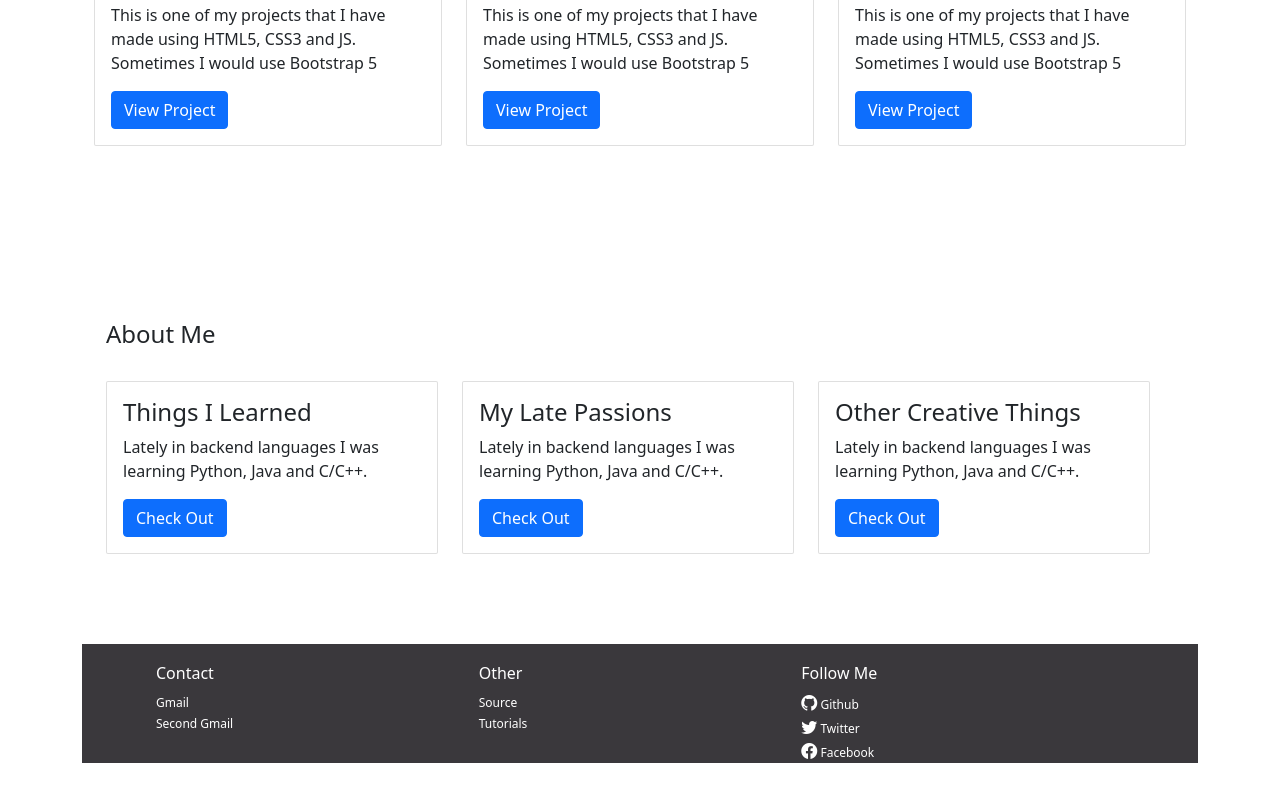
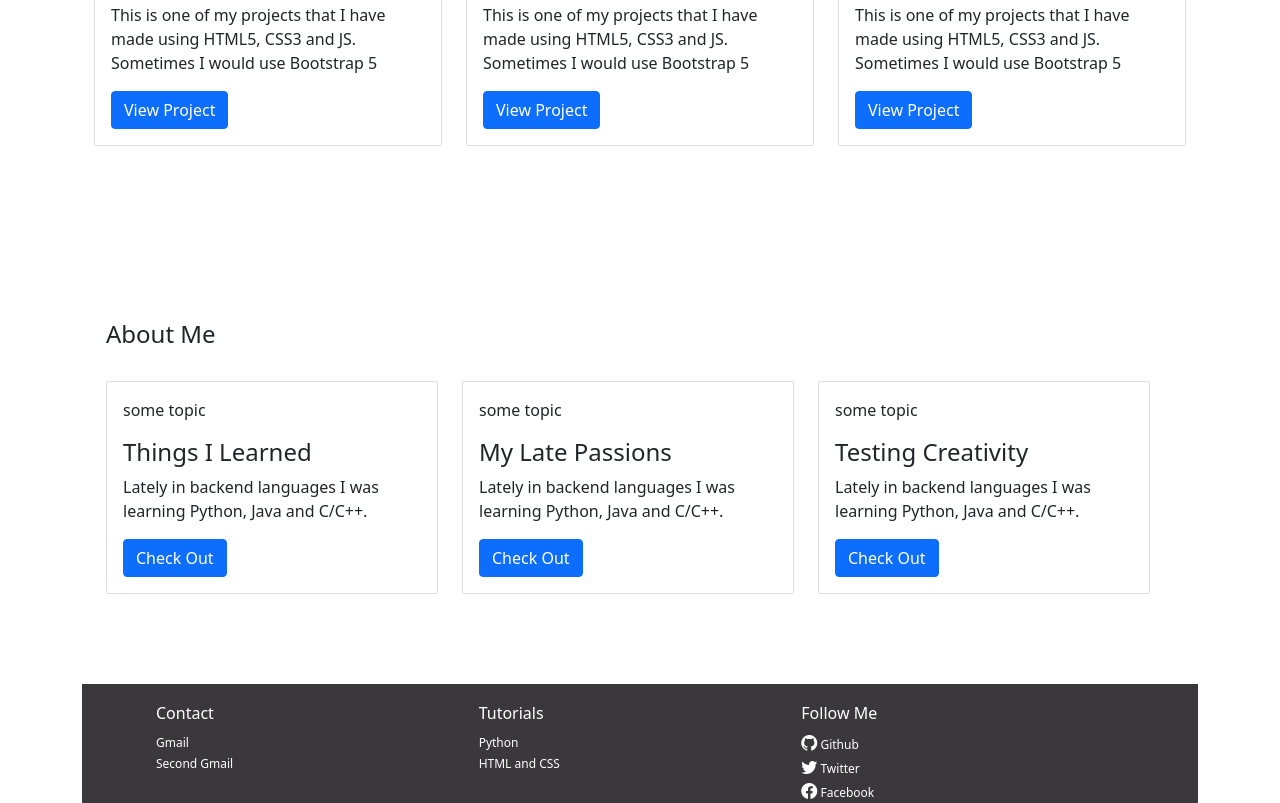
Before and after one commit to oliszymanski/My-Blog, a plain HTML site: page my_blog/index.html in a window 1280 px wide. Shown: the part 813-1616 px from the top of the page. Before the commit the page ends 1576 px from the top, so only its background shows below. Drawn offline with nearby package versions, Linux system fonts and the light colour scheme.

Commit message:
adding the topic titles for cards

```diff
--- a/my_blog/index.html
+++ b/my_blog/index.html
@@ -15,7 +15,7 @@
 </head>
 
 
-<body class="container-md">		<!-- medium size container -->
+<body class="container-md">		<!-- NOTE: medium size container -->
 
 	<!-- HEADER CHAPTER -->
 	<header class="top-header sticky-top">
@@ -28,7 +28,7 @@
 			    	 <span class="navbar-toggler-icon"></span>
 	    		</button>
 	    		<div class="collapse navbar-collapse" id="navbarNav">
-	      			<ul class="navbar-nav justify-content-end">
+	      			<ul class="navbar-nav ml-auto">
 				        <li class="nav-item">
 				        	<a class="nav-link active" aria-current="page" href="#">Home</a>
 				        </li>
@@ -127,6 +127,7 @@
 		<div class="col-lg-4">
 			<div class="card">
 				<div class="card-body">
+					<p class="topic-name topic-red">some topic</p>
 					<h4 class="card-title">Things I Learned</h4>
 					<p class="card-text">Lately in backend languages I was learning Python, Java and C/C++. </p>
 					<a href="#" class="btn btn-primary">Check Out</a>
@@ -138,6 +139,7 @@
 		<div class="col-lg-4">
 			<div class="card">
 				<div class="card-body">
+					<p class="topic-name topic-green">some topic</p>
 					<h4 class="card-title">My Late Passions</h4>
 					<p class="card-text">Lately in backend languages I was learning Python, Java and C/C++. </p>
 					<a href="#" class="btn btn-primary">Check Out</a>
@@ -149,7 +151,8 @@
 		<div class="col-lg-4">
 			<div class="card">
 				<div class="card-body">
-					<h4 class="card-title">Other Creative Things</h4>
+					<p class="topic-name topic-blue">some topic</p>
+					<h4 class="card-title">Testing Creativity</h4>
 					<p class="card-text">Lately in backend languages I was learning Python, Java and C/C++. </p>
 					<a href="#" class="btn btn-primary">Check Out</a>
 				</div>
@@ -158,7 +161,9 @@
 	</div>
 
 
+	<div class="latest-posts">
 
+	</div>
 
 	<div class="container-fluid creations" id="creations">
 
@@ -170,27 +175,27 @@
 
 	</div>
 
-
+	<!-- MAIN INDEX FOOTER SECTION -->
 	<footer class="main-footer">
 		<div class="footer-alignment">
 			<div class="container row">
 				<div class="col-sm-4 contact footer-space">
-					<h6 class="contact">Contact</h6>
+					<h6 class="contact footer-bold">Contact</h6>
 					<ul class="list-group footer-list">
 						<li><a class="footer-link gmail" href="#">Gmail</a></li>
 						<li><a class="footer-link gmail-2" href="#">Second Gmail</a></li>
 					</ul>
 				</div>
 				<div class="col-sm-4 other footer-space">
-					<h6 class="other">Other</h6>
+					<h6 class="tutorials footer-bold">Tutorials</h6>
 					<ul class="list-group footer-list">
-						<li><a href="#" class="footer-link source">Source</a></li>
-						<li><a href="#" class="footer-link tutorials">Tutorials</a></li>
+						<li><a href="#" class="footer-link source-code">Python</a></li>
+						<li><a href="#" class="footer-link tutorials">HTML and CSS</a></li>
 						<li></li>
 					</ul>
 				</div>
 				<div class="col-sm-4 follow-me footer-space">
-					<h6 class="socials">Follow Me</h6>
+					<h6 class="socials footer-bold">Follow Me</h6>
 					<ul class="list-group footer-list">
 						<li><a href="#" class="footer-link github"><i class="bi bi-github"></i> Github</a></li>
 						<li><a href="#" class="footer-link twitter"><i class="bi bi-twitter"></i> Twitter</a></li>
```
